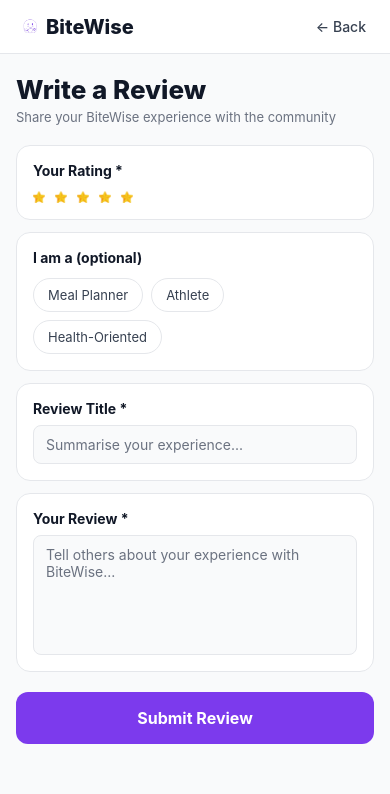
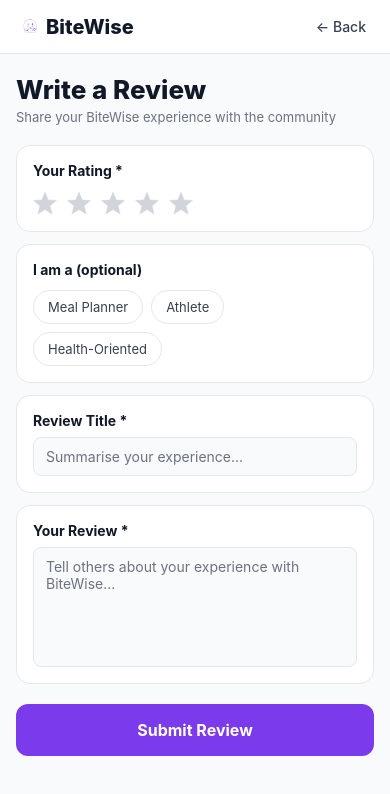
Before and after one commit to TheGitKishore/BiteWise, a React Native app: screen /WriteReviewScreen in a window 390 px wide. Shown: the top 794 px of the page. Built offline with nearby package versions, Linux system fonts and the light colour scheme.

Commit message:
recipe icons fix and reviews stars fix

```diff
--- a/boundary/RecipesScreen.jsx
+++ b/boundary/RecipesScreen.jsx
@@ -233,9 +233,14 @@ const RecipeDetail = ({ recipe, user, onBack, onSave, isSaving, isLiked, likeCou
           { icon:require('../assets/stat-protein.png'), label:'Protein',   value:`${recipe.protein}g`, purple:true },
         ].map((s) => (
           <View key={s.label} style={rd.statTile}>
-            <Text style={rd.statIcon}>{s.icon}</Text>
+            <Image
+              source={s.icon}
+              style={{ width: 22, height: 22, resizeMode: 'contain', marginBottom: 4 }}
+            />
             <Text style={rd.statLabel}>{s.label}</Text>
-            <Text style={[rd.statValue, s.purple && rd.statValuePurple]}>{s.value}</Text>
+            <Text style={[rd.statValue, s.purple && rd.statValuePurple]}>
+              {s.value}
+            </Text>
           </View>
         ))}
       </View>
--- a/boundary/WriteReviewScreen.jsx
+++ b/boundary/WriteReviewScreen.jsx
@@ -75,10 +75,22 @@ const WriteReviewScreen = ({ navigation, route }) => {
         {/* Star Rating */}
         <View style={{backgroundColor:C.white,borderRadius:14,padding:16,borderWidth:1,borderColor:C.border,marginBottom:12}}>
           <Text style={{fontSize:14,fontWeight:'700',color:C.dark,marginBottom:12}}>Your Rating *</Text>
-          <View style={{flexDirection:'row',gap:10}}>
+          <View style={{ flexDirection: 'row', gap: 10 }}>
             {[1,2,3,4,5].map((star) => (
-              <TouchableOpacity key={star} onPress={() => setRating(star)} activeOpacity={0.8}>
-                {star<=rating ? <Image source={require('../assets/icon-star-filled.png')} style={{width:36,height:36,resizeMode:'contain'}} /> : <Image source={require('../assets/icon-premium-star.png')} style={{width:12,height:12,resizeMode:'contain'}} />}
+              <TouchableOpacity
+                key={star}
+                onPress={() => setRating(star)}
+                activeOpacity={0.8}
+              >
+                <Image
+                  source={require('../assets/icon-star-filled.png')}
+                  style={{
+                    width: 24,
+                    height: 24,
+                    resizeMode: 'contain',
+                    tintColor: star <= rating ? '#FBBF24' : '#D1D5DB',
+                  }}
+                />
               </TouchableOpacity>
             ))}
           </View>
```
